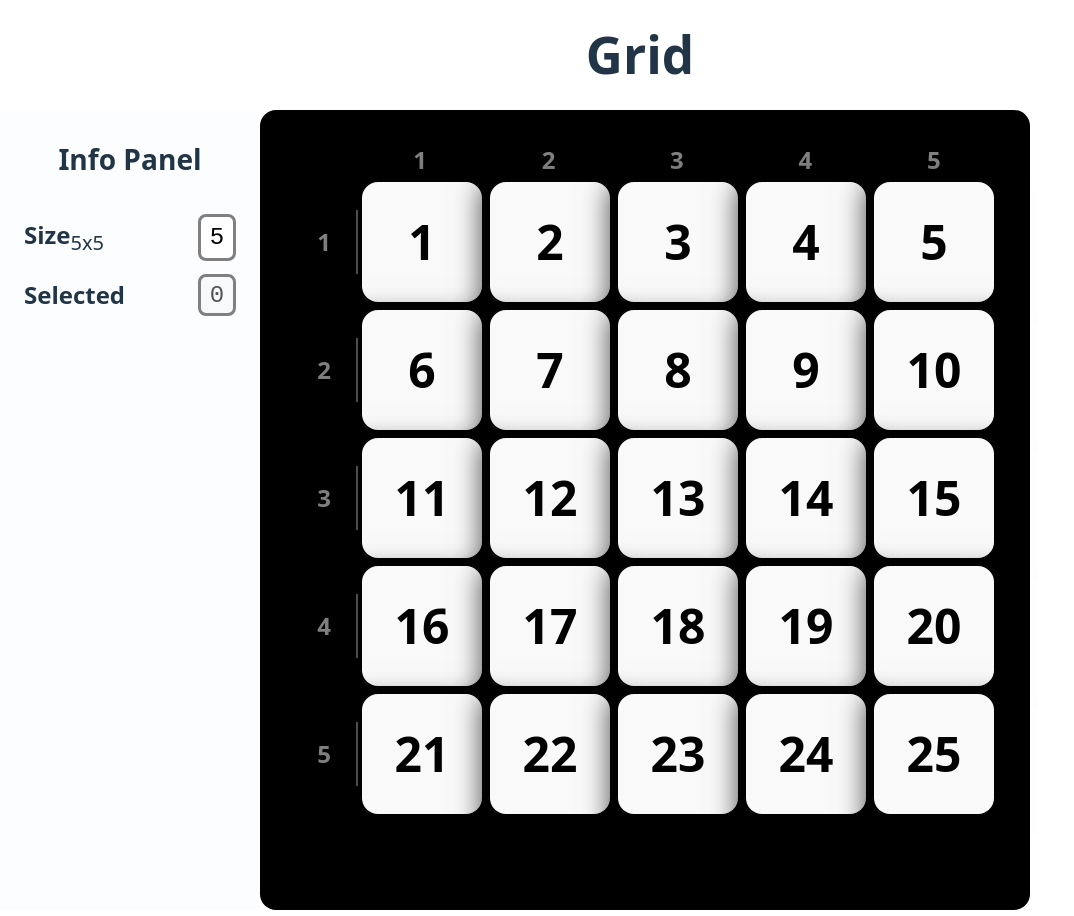
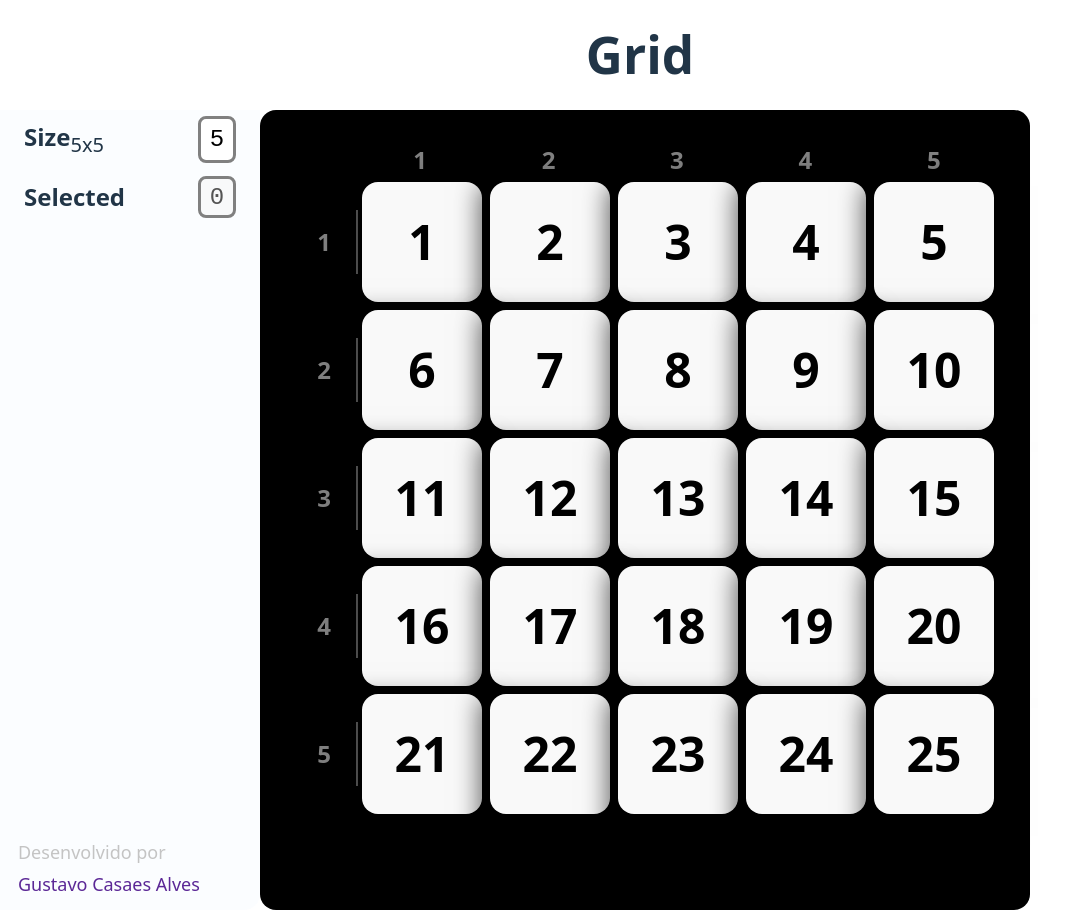
Before and after one commit to Zokyn/react-grid-ui, a React (Vite) app: page / in a window 1280 px wide. Shown: the whole page, without its empty margins (0-1074 px from the left). Built offline with nearby package versions, Linux system fonts and the light colour scheme.

Commit message:
refac: ajustes na barra lateral e responsibilidade

```diff
--- a/src/App.css
+++ b/src/App.css
@@ -13,7 +13,9 @@
   margin: 0 0.3em;
   align-self: center;
   min-width: 640px;
+  width: 100%;
 }
+
 .main-row {
   display: grid;
   grid-template-columns: 260px 1fr 320px;
@@ -133,6 +135,7 @@ div#info-panel {
   justify-content: start;
   background-color: rgba(240, 248, 255, 0.288);
   font-size: 24px;
+  border-end-end-radius: 16px;
 }
 #info-panel label {
   font-weight: 600;
@@ -186,9 +189,25 @@ div#info-panel {
   transition: all 0.45s ease-in-out;
 }
 
+#credits {
+
+  float: inline-end;
+  font-size: 18px;
+  color: rgb(196, 196, 196)
+}
+#credits.panel-row {
+  margin-top: auto;
+  padding-bottom: 1em;
+  display: flex;
+  flex-flow: row wrap;
+  gap: 0;
+  line-height: 0;
+}
 @media (max-width: 1048px) {
+
   .main-row {
     display: flex;
+    flex-direction: column;
   }
   .container {
     margin: 0 auto;
@@ -197,7 +216,9 @@ div#info-panel {
   }
   /* Info Panel */
   div#info-panel {
-    display: none;
+    display: flex;
+    border-end-end-radius: 0;
+
   }
   /* Grid Item */
   .vector .grid-item {
--- a/src/App.tsx
+++ b/src/App.tsx
@@ -49,7 +49,6 @@ function App() {
       <h1>Grid</h1>
       <div className="main-row">
         <div id="info-panel">
-          <h3>Info Panel</h3>
           <div className="panel-row">
             <div style={{ alignItems: "center" }}>
               <label>Size</label>
@@ -74,6 +73,13 @@ function App() {
               value={selected >= 0 ? selected + 1 : "0"}
               disabled
             />
+          </div>
+
+          <div id="credits" className="panel-row">
+            <span>Desenvolvido por</span>
+            <a href="https://github.com/Zokyn/react-grid-ui">
+              Gustavo Casaes Alves
+            </a>
           </div>
         </div>
         <div className="container">
--- a/src/index.css
+++ b/src/index.css
@@ -15,11 +15,12 @@
 
 a {
   font-weight: 500;
-  color: #646cff;
+  color: #5b2796;
   text-decoration: inherit;
 }
 a:hover {
-  color: #535bf2;
+  color: #aa66f8;
+  transition: all 0.5s ease-in;
 }
 
 body {
```
